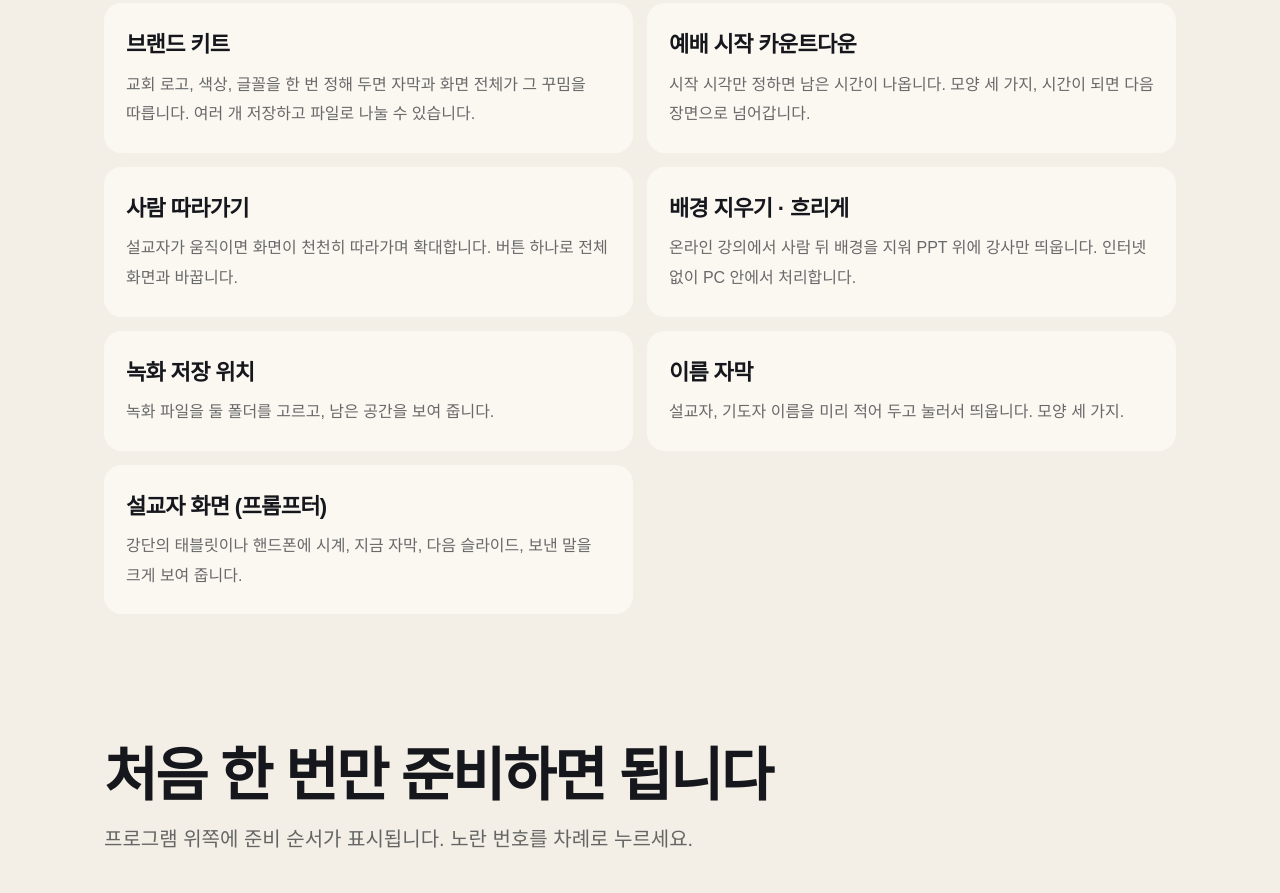
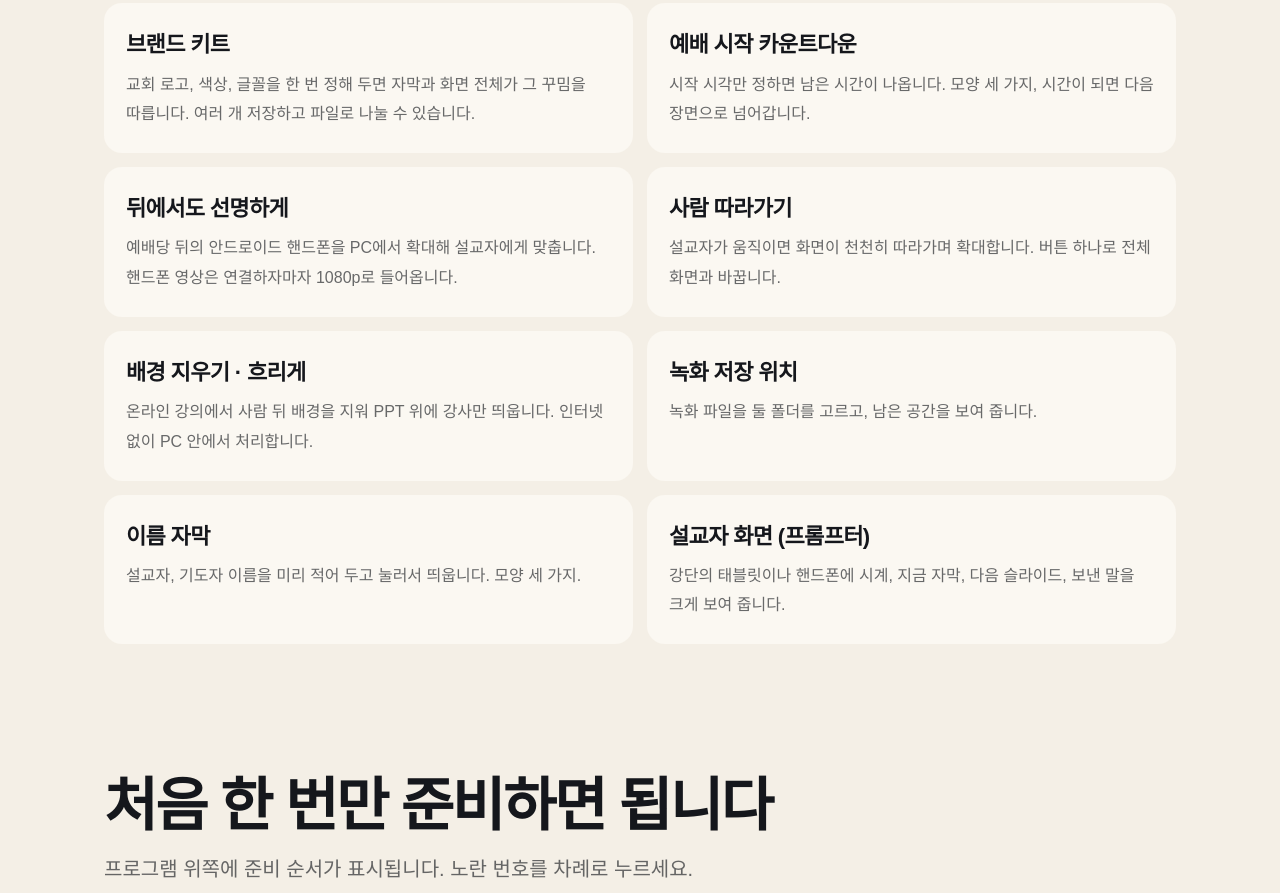
Before and after one commit to backhung65-cpu/easy-live, a plain HTML site: page index.html in a window 1280 px wide. Shown: the part 3445-4338 px from the top of the page. Drawn offline with Linux system fonts and the light colour scheme; a web font is replaced by a local one.

Commit message:
0.6.0 안내: 화질 개선, 핸드폰 확대
Co-Authored-By: Claude Opus 5.5 <noreply@anthropic.com>

```diff
--- a/index.html
+++ b/index.html
@@ -132,6 +132,7 @@
         <ul class="extras">
           <li><b>브랜드 키트</b><span>교회 로고, 색상, 글꼴을 한 번 정해 두면 자막과 화면 전체가 그 꾸밈을 따릅니다. 여러 개 저장하고 파일로 나눌 수 있습니다.</span></li>
           <li><b>예배 시작 카운트다운</b><span>시작 시각만 정하면 남은 시간이 나옵니다. 모양 세 가지, 시간이 되면 다음 장면으로 넘어갑니다.</span></li>
+          <li><b>뒤에서도 선명하게</b><span>예배당 뒤의 안드로이드 핸드폰을 PC에서 확대해 설교자에게 맞춥니다. 핸드폰 영상은 연결하자마자 1080p로 들어옵니다.</span></li>
           <li><b>사람 따라가기</b><span>설교자가 움직이면 화면이 천천히 따라가며 확대합니다. 버튼 하나로 전체 화면과 바꿉니다.</span></li>
           <li><b>배경 지우기 · 흐리게</b><span>온라인 강의에서 사람 뒤 배경을 지워 PPT 위에 강사만 띄웁니다. 인터넷 없이 PC 안에서 처리합니다.</span></li>
           <li><b>녹화 저장 위치</b><span>녹화 파일을 둘 폴더를 고르고, 남은 공간을 보여 줍니다.</span></li>
```
